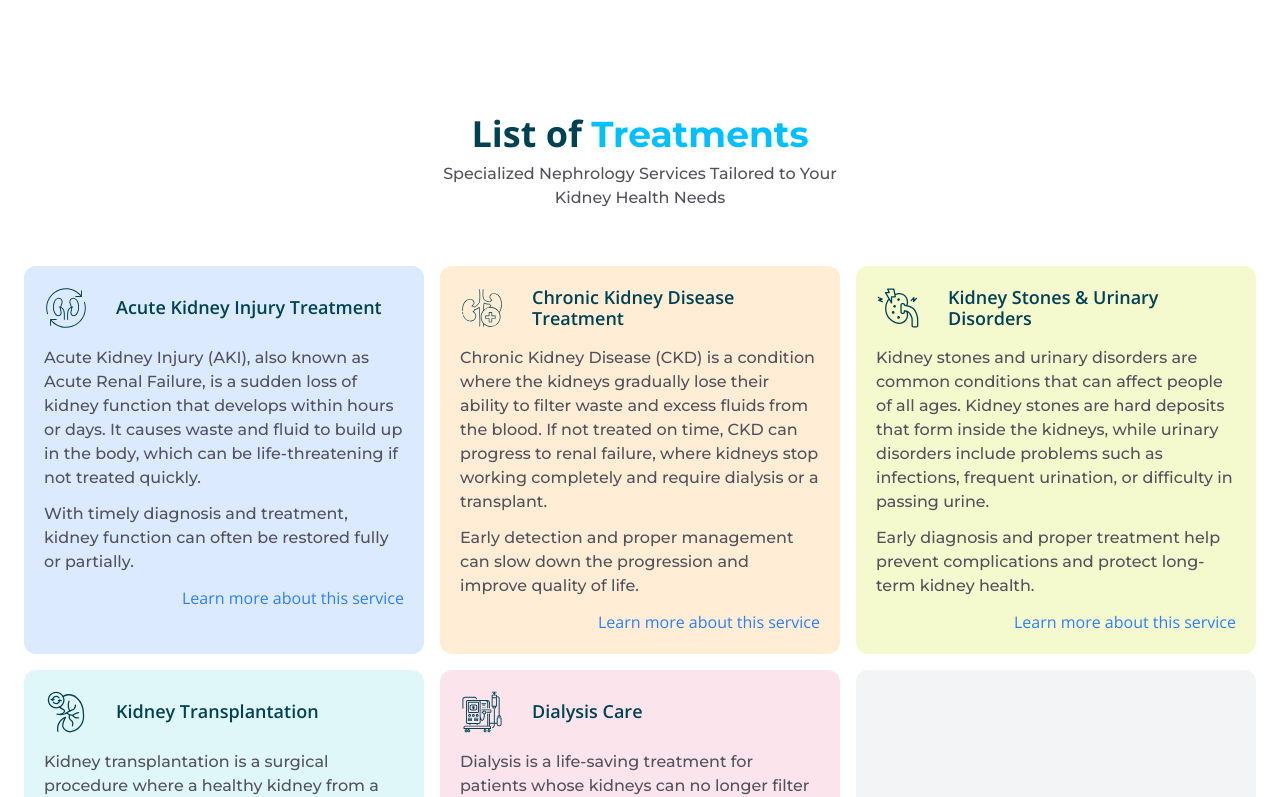
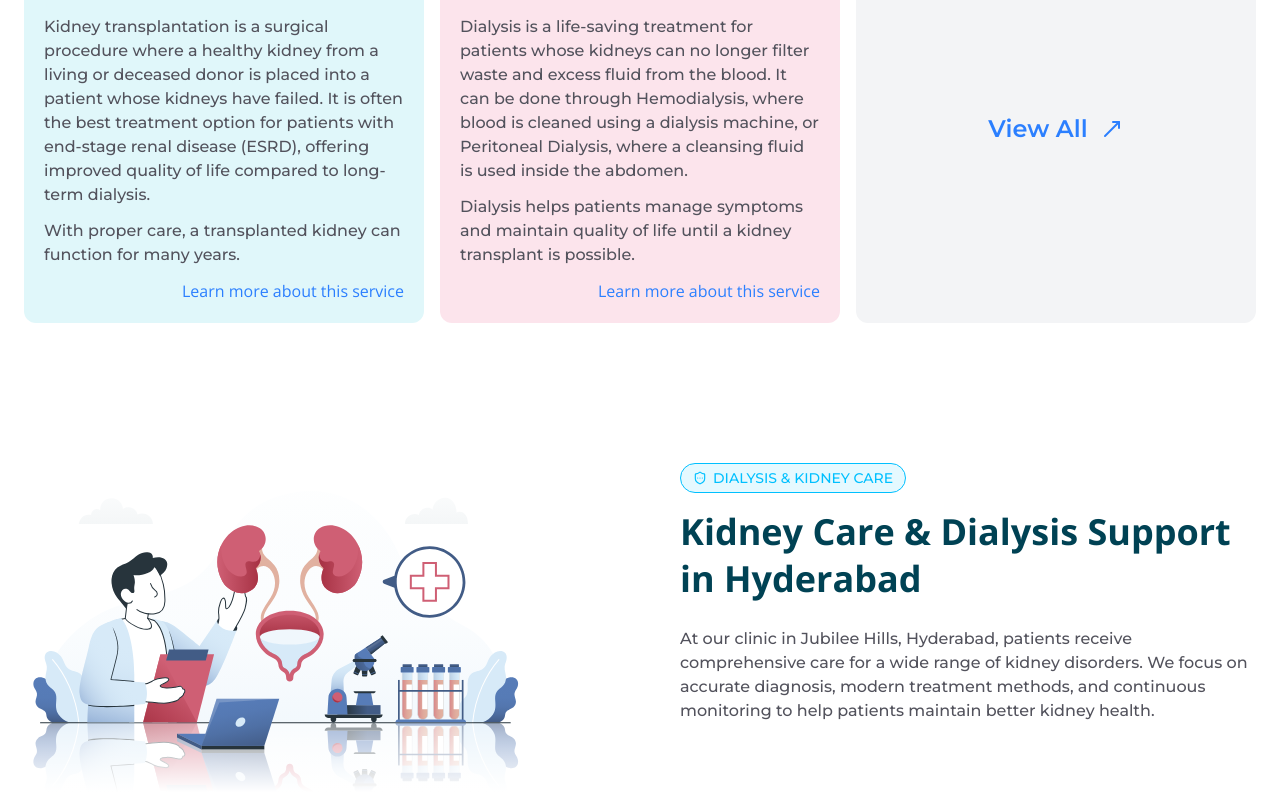
Before and after one commit to priyesshrai/dr-satyanarayana, a Next.js app: page / in a window 1280 px wide. Shown: the part 2211-3008 px from the top of the page. Built offline with nearby package versions, Linux system fonts and the light colour scheme.

Commit message:
Add Highlight component and integrate it into the HomePage layout
- Created a new Highlight component to showcase kidney care and dialysis support.
- Integrated the Highlight component into the HomePage, positioned between TreatmentList and Video components.

```diff
--- a/src/app/page.tsx
+++ b/src/app/page.tsx
@@ -10,6 +10,7 @@ const Testimonial = dynamic(() => import('@/components/Testimonial'), {
 })
 import TreatmentList from '@/components/TreatmentList'
 import { Metadata } from "next";
+import Highlight from "@/components/highlight";
 const Video = dynamic(() => import('@/components/Video'), {
   loading: () => <p>Loading…</p>
 })
@@ -22,8 +23,9 @@ export default function HomePage() {
     <main className="relative w-full">
       <Hero />
       <About />
+      <TreatmentList />
+      <Highlight />
       <Video />
-      <TreatmentList />
       <YoutubeVdo />
       <Marquee />
       <Testimonial />
--- /dev/null
+++ b/src/components/highlight.tsx
@@ -0,0 +1,36 @@
+import { Heading, Section, Subheading, Wrapper } from '@/utils/Section'
+import { ShieldEllipsis } from 'lucide-react'
+import Image from 'next/image'
+import React from 'react'
+
+export default function Highlight() {
+  return (
+    <Section>
+      <Wrapper>
+        <div className='w-full grid grid-cols-1 md:grid-cols-2 md:gap-0 gap-8'>
+          <div className='relatve w-full'>
+            <Image
+              src={"/images/about/img.svg"}
+              width={500}
+              height={500}
+              alt=''
+              className='object-contain'
+            />
+          </div>
+          <div className='w-full lg:pl-10 md:pl-8 pl-0'>
+            <span className='flex w-max gap-1.5 items-center border border-light-blue rounded-full bg-light-blue/10 uppercase px-3 py-1 font-medium text-light-blue text-sm'>
+              <ShieldEllipsis size={14} />
+              DIALYSIS & KIDNEY CARE
+            </span>
+            <Heading className='mt-4 lg:!text-4xl md:!text-[28px] !text-xl'>
+              Kidney Care & Dialysis Support in Hyderabad
+            </Heading>
+            <Subheading className='mt-6 text-left'>
+              At our clinic in Jubilee Hills, Hyderabad, patients receive comprehensive care for a wide range of kidney disorders. We focus on accurate diagnosis, modern treatment methods, and continuous monitoring to help patients maintain better kidney health.
+            </Subheading>
+          </div>
+        </div>
+      </Wrapper>
+    </Section>
+  )
+}
```
Also changed, not shown: public/images/about/img.svg (added).
